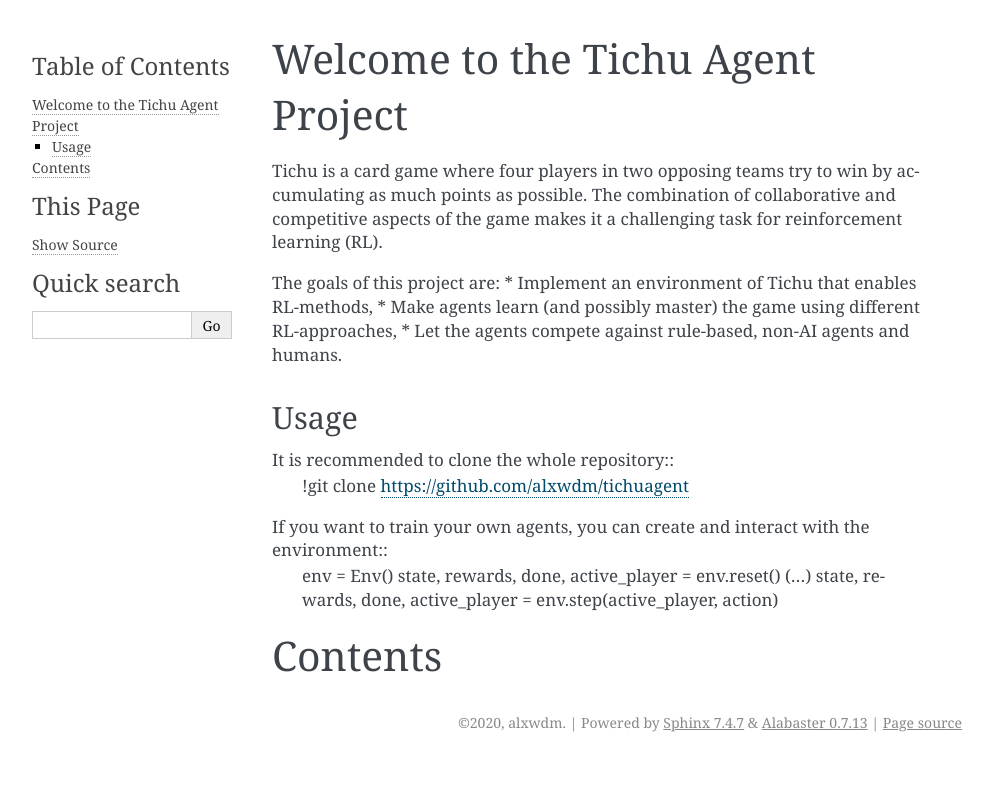
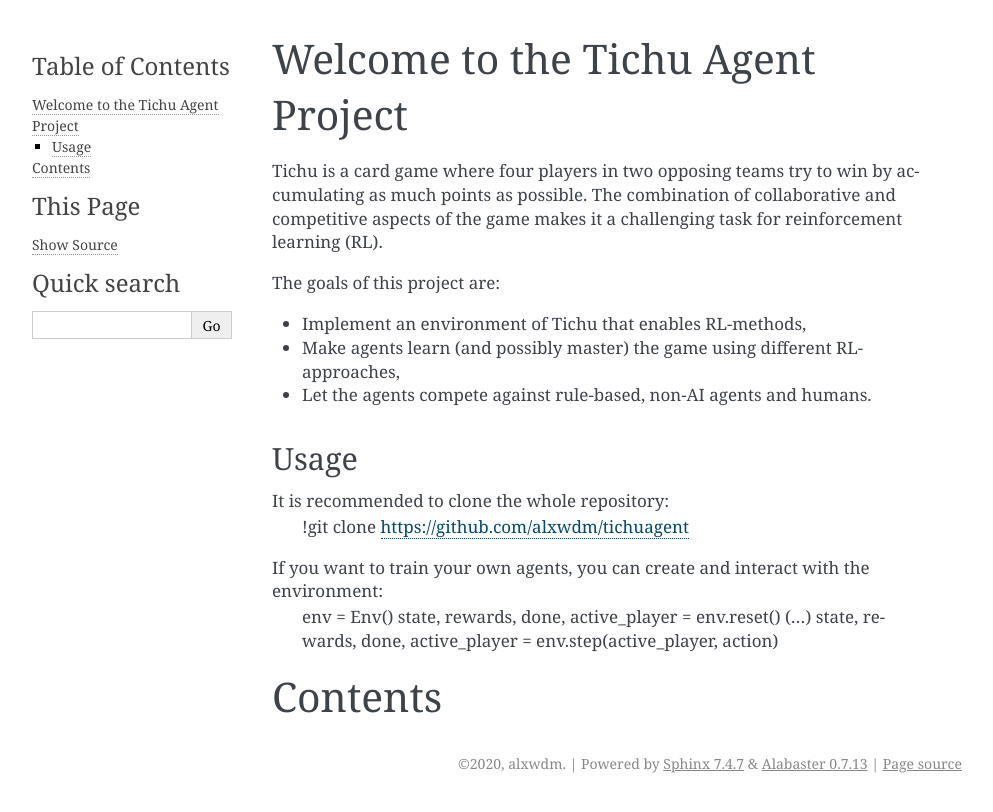
Before and after one commit to alxwdm/TichuAgent, a Sphinx documentation site: the page built from docs/index.rst, in a window 1280 px wide. Shown: the top 812 px of the page, without its empty margins (148-1141 px from the left). Built offline with Sphinx 7.4.7, drawn with Linux system fonts in a browser that asks for light colours; pages that are not in the unit, such as notebooks, are missing from menus.

Commit message:
docs: Change formatting

```diff
--- a/docs/index.rst
+++ b/docs/index.rst
@@ -5,6 +5,7 @@ Tichu is a card game where four players in two opposing teams try to win by accu
 The combination of collaborative and competitive aspects of the game makes it a challenging task for reinforcement learning (RL).
 
 The goals of this project are:
+
 * Implement an environment of Tichu that enables RL-methods,
 * Make agents learn (and possibly master) the game using different RL-approaches,
 * Let the agents compete against rule-based, non-AI agents and humans.
@@ -12,10 +13,10 @@ The goals of this project are:
 Usage
 -----
 
-It is recommended to clone the whole repository::
+It is recommended to clone the whole repository:
     !git clone https://github.com/alxwdm/tichuagent
 
-If you want to train your own agents, you can create and interact with the environment::
+If you want to train your own agents, you can create and interact with the environment:
     env = Env()
     state, rewards, done, active_player = env.reset()
     (...)
```
